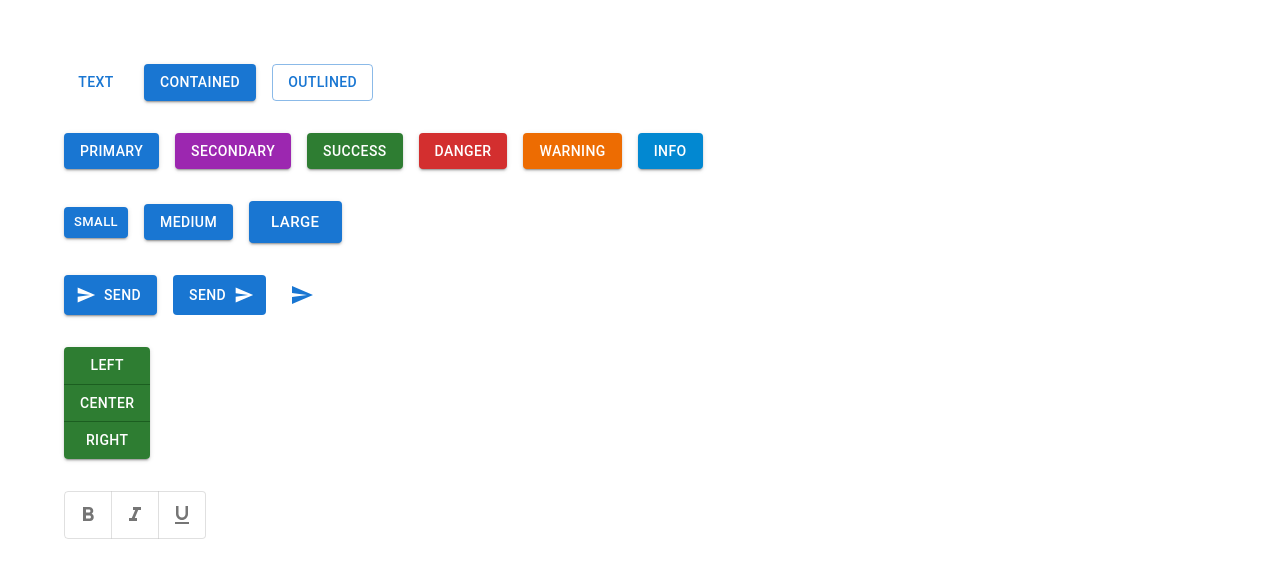
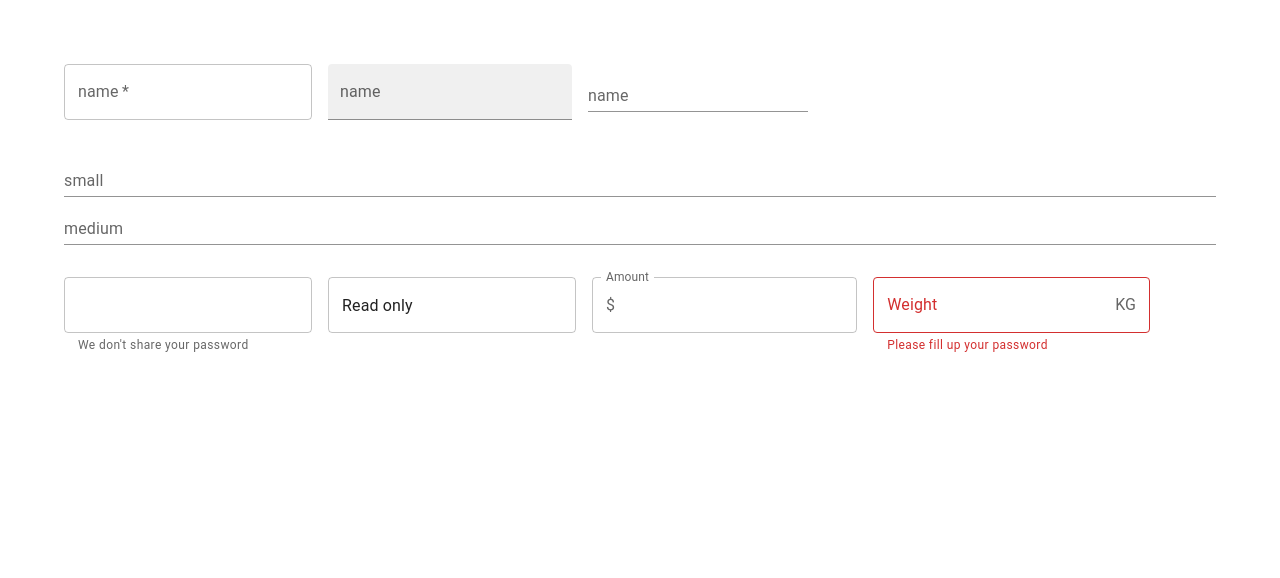
Before and after one commit to DevGrg1213/materialUI, a React (Create React App) app: page / in a window 1280 px wide. Shown: the top 578 px of the page. Built offline with nearby package versions, Linux system fonts and the light colour scheme.

Commit message:
learnt about TextFeild component and its prop types

```diff
--- a/src/App.tsx
+++ b/src/App.tsx
@@ -1,12 +1,14 @@
 import "./App.css";
+import MuiTextFeild from "./component/MuiTextFeild";
 // import MuiTypography from "./component/MuiTypography";
-import MuiButton from "./component/MuiButton";
+// import MuiButton from "./component/MuiButton";
 
 function App() {
   return (
     <div className="App">
       {/* <MuiTypography /> */}
-      <MuiButton />
+      {/* <MuiButton /> */}
+      <MuiTextFeild />
     </div>
   );
 }
--- /dev/null
+++ b/src/component/MuiTextFeild.tsx
@@ -0,0 +1,56 @@
+import { TextField, InputAdornment } from "@mui/material";
+import { Stack } from "@mui/system";
+import { useState } from "react";
+
+const MuiTextFeild = () => {
+  const [value, setValue] = useState("");
+  return (
+    <Stack spacing={4}>
+      <Stack spacing={2} direction="row">
+        <TextField label="name" variant="outlined" required />
+        <TextField label="name" variant="filled" />
+        <TextField label="name" variant="standard" />
+      </Stack>
+      <Stack>
+        <TextField
+          label="small"
+          variant="standard"
+          size="small"
+          color="secondary"
+        />
+        <TextField
+          label="medium"
+          variant="standard"
+          size="medium"
+          color="secondary"
+        />
+      </Stack>
+      <Stack spacing={2} direction="row">
+        <TextField type="password" helperText="We don't share your password" />
+        <TextField InputProps={{ readOnly: true }} value="Read only" />
+        <TextField
+          label="Amount"
+          InputProps={{
+            startAdornment: <InputAdornment position="start">$</InputAdornment>,
+          }}
+        />
+        <TextField
+          label="Weight"
+          InputProps={{
+            endAdornment: <InputAdornment position="end">KG</InputAdornment>,
+          }}
+          value={value}
+          error={!value}
+          helperText={
+            !value
+              ? "Please fill up your password"
+              : "We dont sahre your password"
+          }
+          onChange={(e) => setValue(e.target.value)}
+        />
+      </Stack>
+    </Stack>
+  );
+};
+
+export default MuiTextFeild;
```
